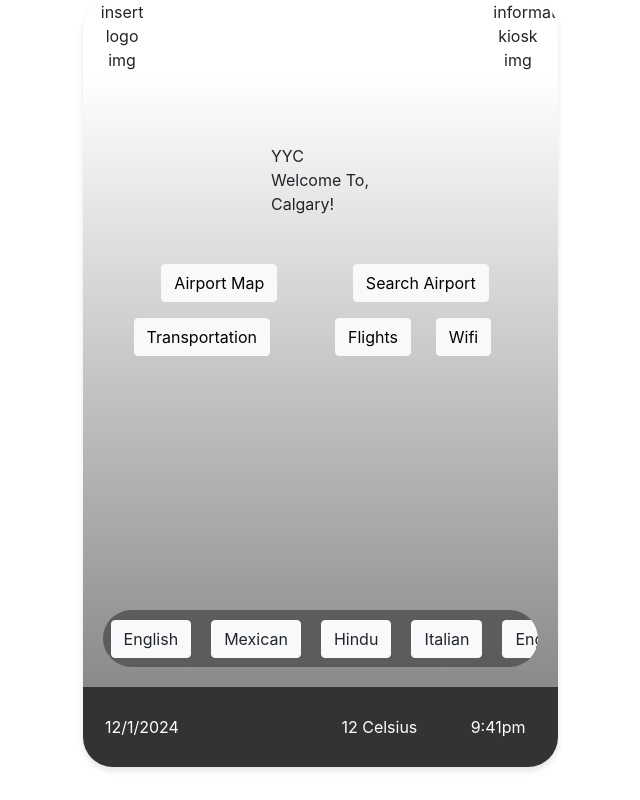
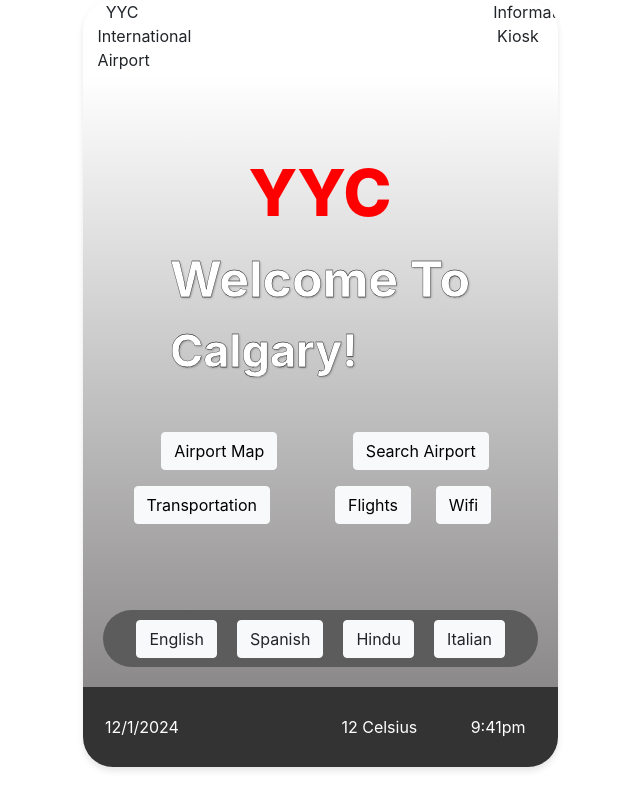
Before and after one commit to farhan4555/Airport-Information-Kiosk, a React (Vite) app: page / in a window 1280 px wide. Shown: the whole page, without its empty margins (320-960 px from the left). Built offline with nearby package versions, Linux system fonts and the light colour scheme.

Commit message:
Update design of welcome screen

```diff
--- a/src/components/Header.jsx
+++ b/src/components/Header.jsx
@@ -5,11 +5,11 @@ function Header() {
   return (
     <Row className="headerRow">
       <Col md={2} className="text-center">
-        insert logo img
+        YYC International Airport
       </Col>
       <Col md={8} className="text-center" />
       <Col md={2} className="text-center">
-        information kiosk img
+        Information Kiosk
       </Col>
     </Row>
   );
--- a/src/components/LanguageSelector.jsx
+++ b/src/components/LanguageSelector.jsx
@@ -6,11 +6,10 @@ function LanguageSelector() {
   return (
     <div className='languageSelector'>
       <LanguageButton language="English" />
-      <LanguageButton language="Mexican" />
+      <LanguageButton language="Spanish" />
       <LanguageButton language="Hindu" />
       <LanguageButton language="Italian" />
-      <LanguageButton language="English" />
-    </div>
+      </div>
   );
 }
 
--- a/src/components/screens/WelcomeScreen.jsx
+++ b/src/components/screens/WelcomeScreen.jsx
@@ -8,13 +8,19 @@ function WelcomeScreen() {
     <Container className="page d-flex flex-column align-items-center">
       <div className="p-5">
         <Row>
+          <div className='welcomeScreenYYCText'>
           YYC
+            </div>
         </Row>
         <Row>
-          Welcome To,
+          <div className='welcomeScreenWelcomeToText'>
+          Welcome To
+          </div>
         </Row>
         <Row>
+        <div className='welcomeScreenCalgaryText'>
           Calgary!
+          </div>
         </Row>
       </div>
 
--- a/src/index.css
+++ b/src/index.css
@@ -43,8 +43,7 @@
   background-color: rgb(92, 92, 92);
   margin-top: 10px;
   overflow: hidden;
-  /* Ensure buttons do not overflow the container */
-  padding-left: 10%;
+  padding-right: 2%;
 }
 
 .languageButton {
@@ -63,3 +62,31 @@
   justify-content: center;
   align-items: center;
 }
+
+.welcomeScreenYYCText {
+  color: #ff0000;
+  font-size: 65px;
+  font-weight: 800;
+  width: 100%;
+  display: flex;
+  justify-content: center;
+}
+
+
+.welcomeScreenWelcomeToText {
+  font-size: 50px;
+  color: white;
+  font-weight: 700;
+  -webkit-text-stroke: 0.3px;
+  -webkit-text-stroke-color: black;
+  text-shadow: 1px 1px 2px rgba(0, 0, 0, 0.3); /* subtle grey shadow */
+}
+
+.welcomeScreenCalgaryText {
+  font-size: 45px;
+  color: white;
+  font-weight: 700;
+  -webkit-text-stroke: 0.3px;
+  -webkit-text-stroke-color: black;
+  text-shadow: 1px 1px 2px rgba(0, 0, 0, 0.3); /* subtle grey shadow */
+}
```
